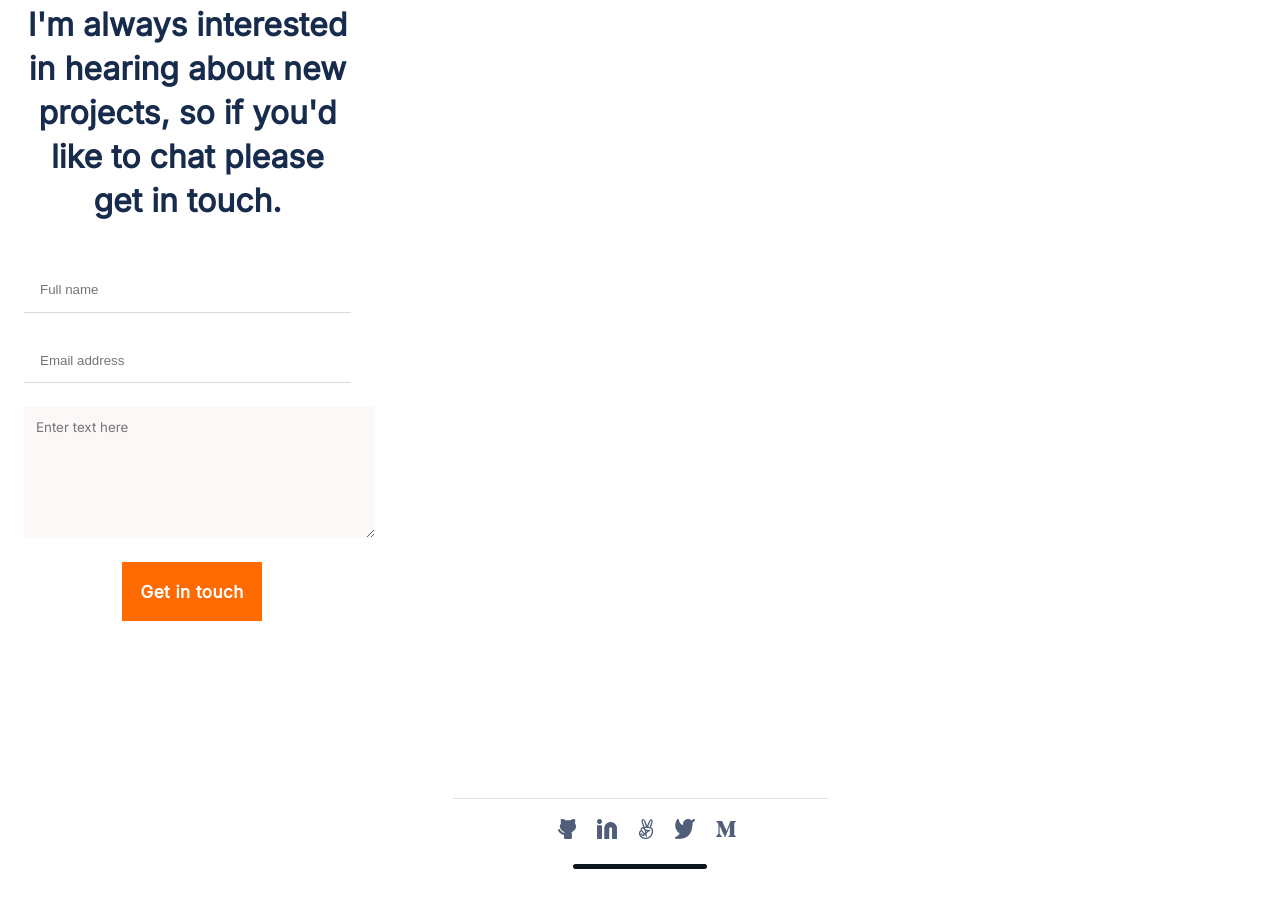
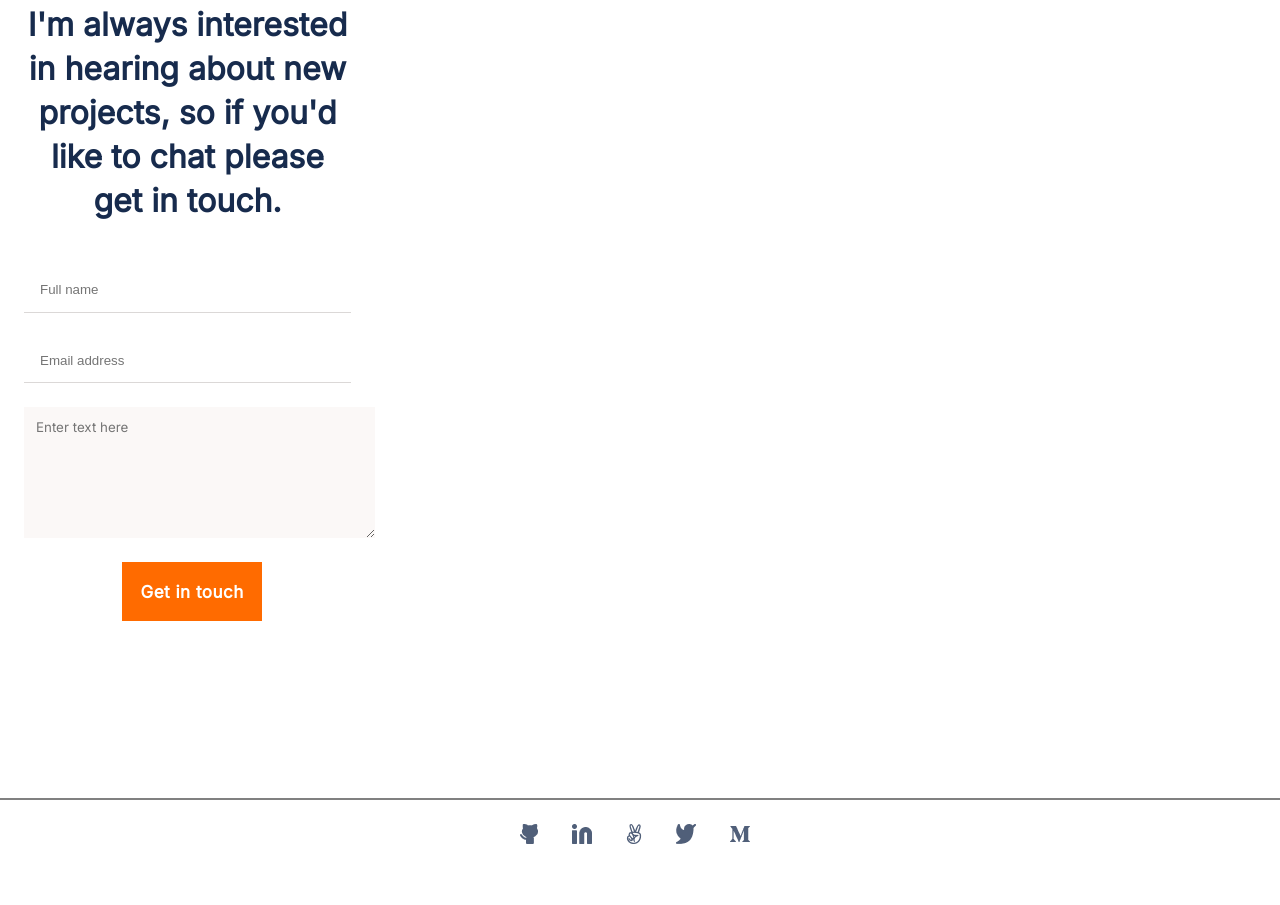
Before and after one commit to joramot/portfolio, a website: page index.html in a window 1280 px wide. Shown: the part 6063-6968 px from the top of the page. Drawn offline with Linux system fonts and the light colour scheme.

Commit message:
Update footer classes in the footer section

```diff
--- a/css/responsive.css
+++ b/css/responsive.css
@@ -566,4 +566,30 @@
     color: #ff6b00;
     font-size: 18px;
   }
+
+  /* *BEGIN Footer Section */
+
+.footer hr {
+  display: block;
+  width: 100%;
+  height: 2px;
+  border-width: 0;
+  color: gray;
+  background-color: gray;
 }
+
+.media-links {
+  margin: 1rem 0 1rem 0;
+  display: flex;
+  flex-direction: row;
+  justify-content: center;
+  align-items: center;
+  gap: 1.5rem;
+}
+
+.home-indicator {
+  display: none;
+}
+
+/* *END FOOTER SECTION* */
+}
--- a/index.html
+++ b/index.html
@@ -209,9 +209,9 @@
         <input class="button" type="submit" value="Get in touch"></input>
       </form>
     </section>
-    <footer class="bottom-nav">
+    <footer class="bottom-nav footer">
       <hr class="line-div-footer">
-      <ul class="social-icons">
+      <ul class="social-icons media-links">
         <a href="https://github.com/joramot" rel="noopener" target="_blank">
           <li> <img src="./images/github-icon-dark.png" alt=""></li>
         </a>
```
